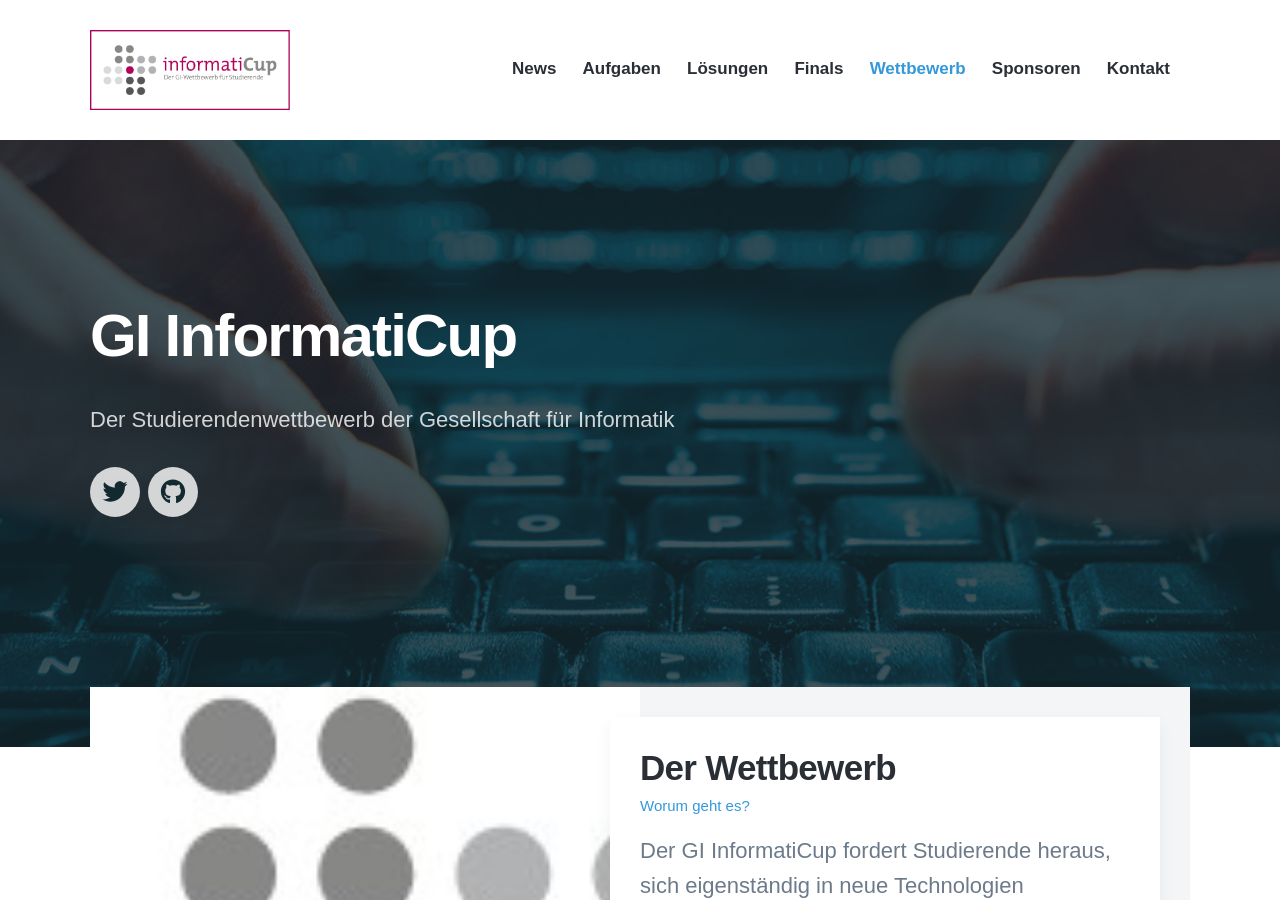
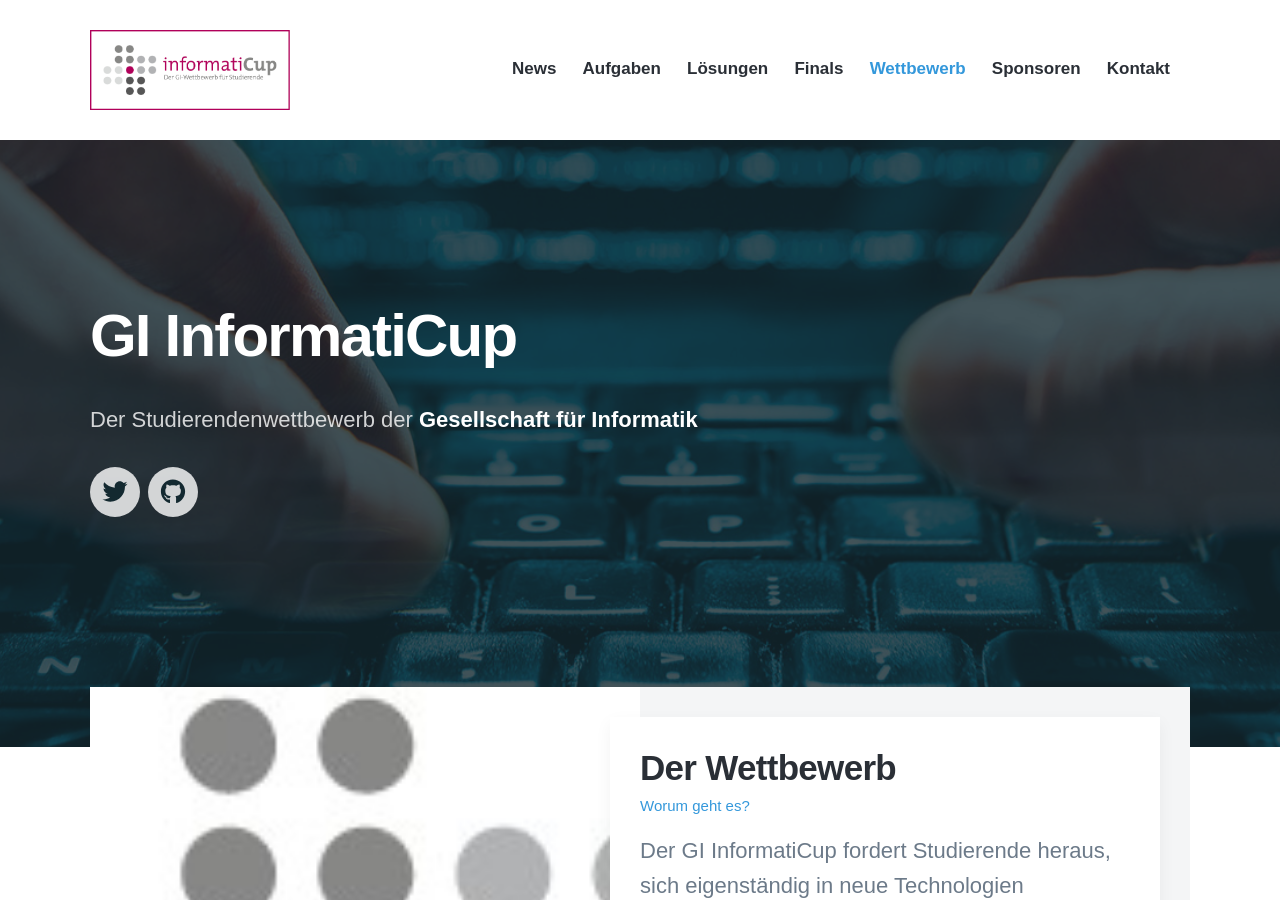
Before and after one commit to informatiCup/informaticup.github.io, a Jekyll site: the page built from index.html, in a window 1280 px wide and 900 px high. Built offline with Jekyll 4.4.1, drawn with Linux system fonts in a browser that asks for light colours; nearby versions of some CDN libraries; some web fonts are replaced.

Commit message:
Update index.html

```diff
--- a/index.html
+++ b/index.html
@@ -14,7 +14,7 @@
 	<div class="wrap">
 
 		<h1>GI InformatiCup</h1>
-		<p>Der Studierendenwettbewerb der Gesellschaft für Informatik</p>
+		<p>Der Studierendenwettbewerb der <a href="https://gi.de/" style="color:#ffffff;">Gesellschaft für Informatik</a></p>
 
 		{% include socials.html %}
 
```
